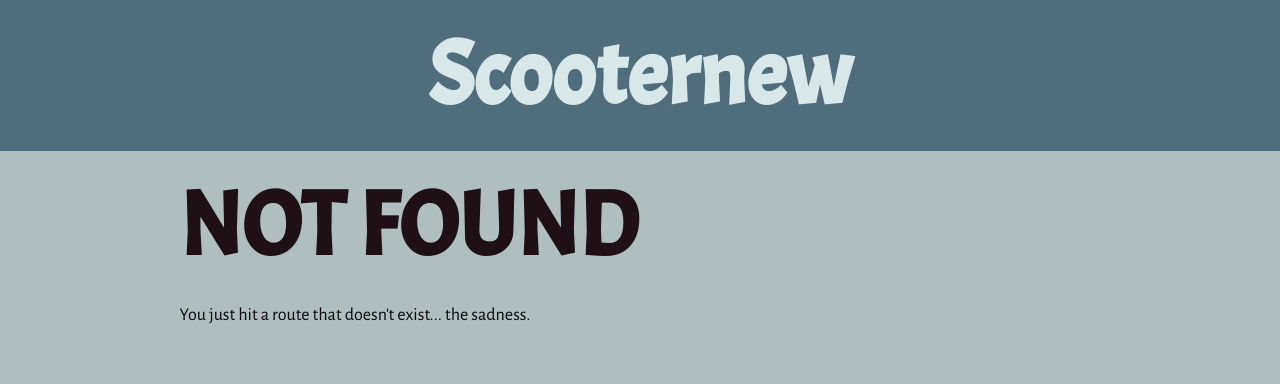
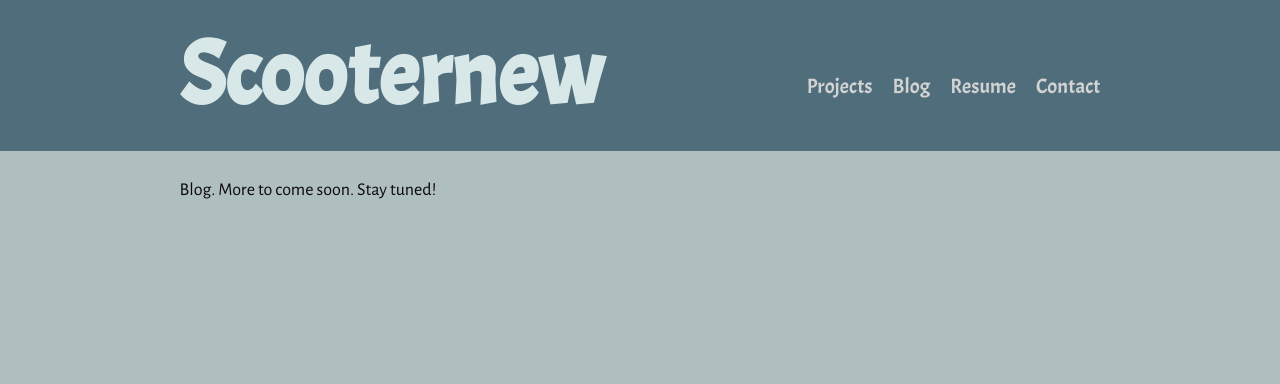
Before and after one commit to scooternew/scooternew, a Gatsby site: page /blog in a window 1280 px wide. Before the commit this address had no page. Built offline with nearby package versions, Linux system fonts and the light colour scheme; Gatsby itself is replaced by a stand-in of ours; a web font is replaced by a local one.

Commit message:
Add initial navbar and link resume.

```diff
--- a/src/components/header.js
+++ b/src/components/header.js
@@ -2,16 +2,26 @@ import { Link } from "gatsby"
 import PropTypes from "prop-types"
 import React from "react"
 
+import Navbar from "./navbar"
+
 const Header = ({ siteTitle }) => (
-  <header
+  <div id="header-container"
       style={{
         background: `#4f6d7a`,
         marginBottom: `1.45rem`,
       }}
   >
+    <header
+      style={{
+        display: `flex`,
+        maxWidth: `960px`, // Should match body content
+        marginLeft: `auto`,
+        marginRight: `auto`
+      }}
+    >
       <div
         style={{
-        margin: `0 auto`,
+          // margin: `0 auto`,
           maxWidth: 960,
           padding: `1.45rem 1.0875rem`,
         }}
@@ -28,7 +38,9 @@ const Header = ({ siteTitle }) => (
           </Link>
         </h1>
       </div>
+      <Navbar />
     </header>
+  </div>
 )
 
 Header.propTypes = {
--- a/src/components/layout.css
+++ b/src/components/layout.css
@@ -75,6 +75,27 @@ h1 {
 mark {
   background-color: #ff0;
   color: #000;
+}
+.navbar {
+  margin-left: auto;
+  margin-top: auto;
+  padding: 1.45rem 1.0875rem;
+  font-family: 'Acme', sans-serif;
+  font-size: 1.15em;
+}
+.navitems > a {
+  padding-right: 20px;
+  color: lightgrey;
+  transition: all .12s ease-out;
+  -o-transition: all .12s ease-out;
+  -moz-transition: all .12s ease-out;
+  -webkit-transition: all .12s ease-out;
+}
+.navitems > a:last-child {
+  padding-right: 0;
+}
+.navitems > a:hover {
+  color: purple;
 }
 small {
   font-size: 80%;
@@ -353,6 +374,10 @@ ul {
   list-style-position: outside;
   list-style-image: none;
 }
+ul > a {
+  text-decoration: none;
+  color: black;
+}
 ol {
   margin-left: 1.45rem;
   margin-right: 0;
--- a/src/components/layout.js
+++ b/src/components/layout.js
@@ -10,6 +10,7 @@ import PropTypes from "prop-types"
 import { useStaticQuery, graphql } from "gatsby"
 
 import Header from "./header"
+import Navbar from "./navbar"
 import "./layout.css"
 
 const Layout = ({ children }) => {
--- /dev/null
+++ b/src/components/navbar.js
@@ -0,0 +1,21 @@
+import React from "react"
+import { Link } from "gatsby"
+
+const Navbar = () => {
+
+  return (
+    <>
+      <div className="navbar">
+        <ul className="navitems">
+          <Link to="/projects">Projects</Link>
+          <Link to="/blog">Blog</Link>
+          <a href={`ScottNewman-Resume.pdf`} download>Resume</a>
+          <Link to="/contact">Contact</Link>
+        </ul>
+      </div>
+    </>
+  )
+
+}
+
+export default Navbar
--- /dev/null
+++ b/src/pages/blog.js
@@ -0,0 +1,14 @@
+import React from "react"
+import { Link } from "gatsby"
+
+import Layout from "../components/layout"
+import SEO from "../components/seo"
+
+const BlogPage = () => (
+  <Layout>
+    <SEO title="Projects" />
+    <p>Blog. More to come soon. Stay tuned!</p>
+  </Layout>
+)
+
+export default BlogPage
```
Also changed, not shown: src/pages/contact.js (added, +14 -0 lines), src/pages/projects.js (added, +15 -0 lines), 2 other files. Lines whose indentation alone changed are shown as unchanged.
